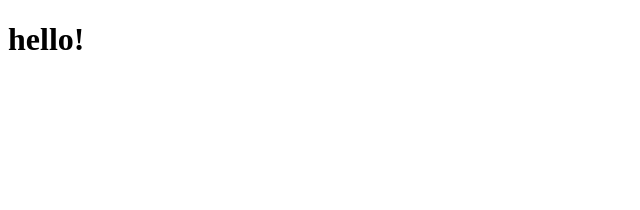
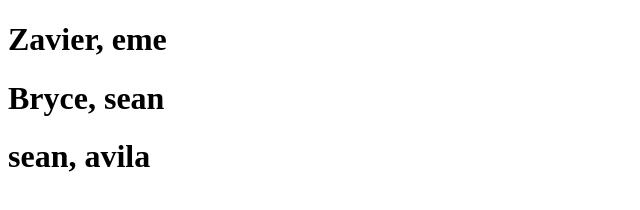
Before and after one commit to bowmanp93/my-podcast, a plain HTML site: page index.html in a window 1280 px wide. Shown: the whole page, without its empty margins (0-640 px from the left). Drawn offline with Linux system fonts and the light colour scheme.

Commit message:
create index.html file

```diff
--- a/index.html
+++ b/index.html
@@ -7,6 +7,8 @@
     <title>Document</title>
 </head>
 <body>
-    <h1>hello!</h1>
+    <h1>Zavier, eme</h1>
+    <h1>Bryce, sean</h1>
+    <h1>sean, avila</h1>
 </body>
 </html>
```
